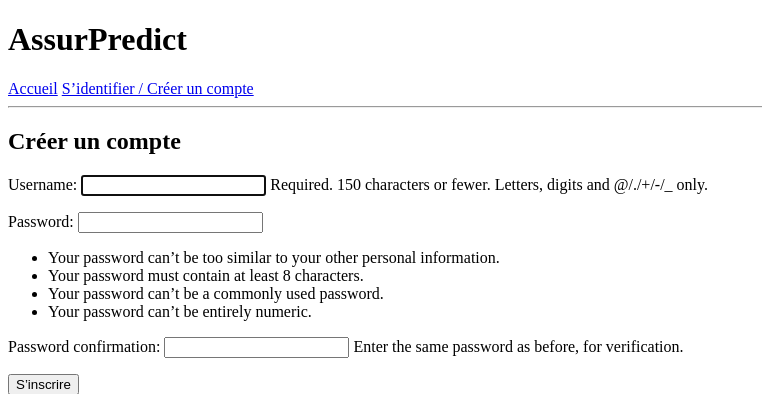
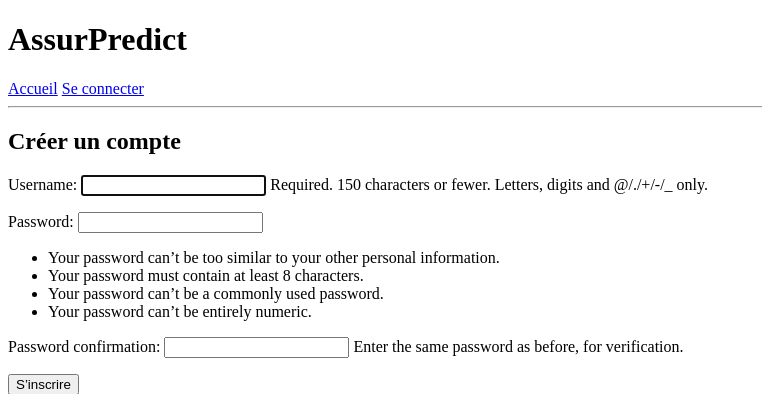
Before and after one commit to lohan1706/Application_de_Prediction_des_Charges_d-Assurance, a Django app: page /signup/ in a window 1280 px wide. Shown: the top 394 px of the page, without its empty margins (0-762 px from the left). Run offline with Django 5.2, Linux system fonts and the light colour scheme; parts of the project's set-up code (start-up, migrations or seed data) failed here and were passed over.

Commit message:
feat: link log and register

```diff
--- a/Assur_Aimant/templates/base.html
+++ b/Assur_Aimant/templates/base.html
@@ -14,9 +14,9 @@
 
             {% if user.is_authenticated %}
                 <span>Bonjour {{ user.username }}</span>
-                <a href="/logout/">Déconnexion</a>
+                <a href="{% url 'logout' %}">Déconnexion</a>
             {% else %}
-                <a href="/auth/">S’identifier / Créer un compte</a>
+                <a href="{% url 'login' %}">Se connecter</a>
             {% endif %}
         </nav>
         <hr>
```
